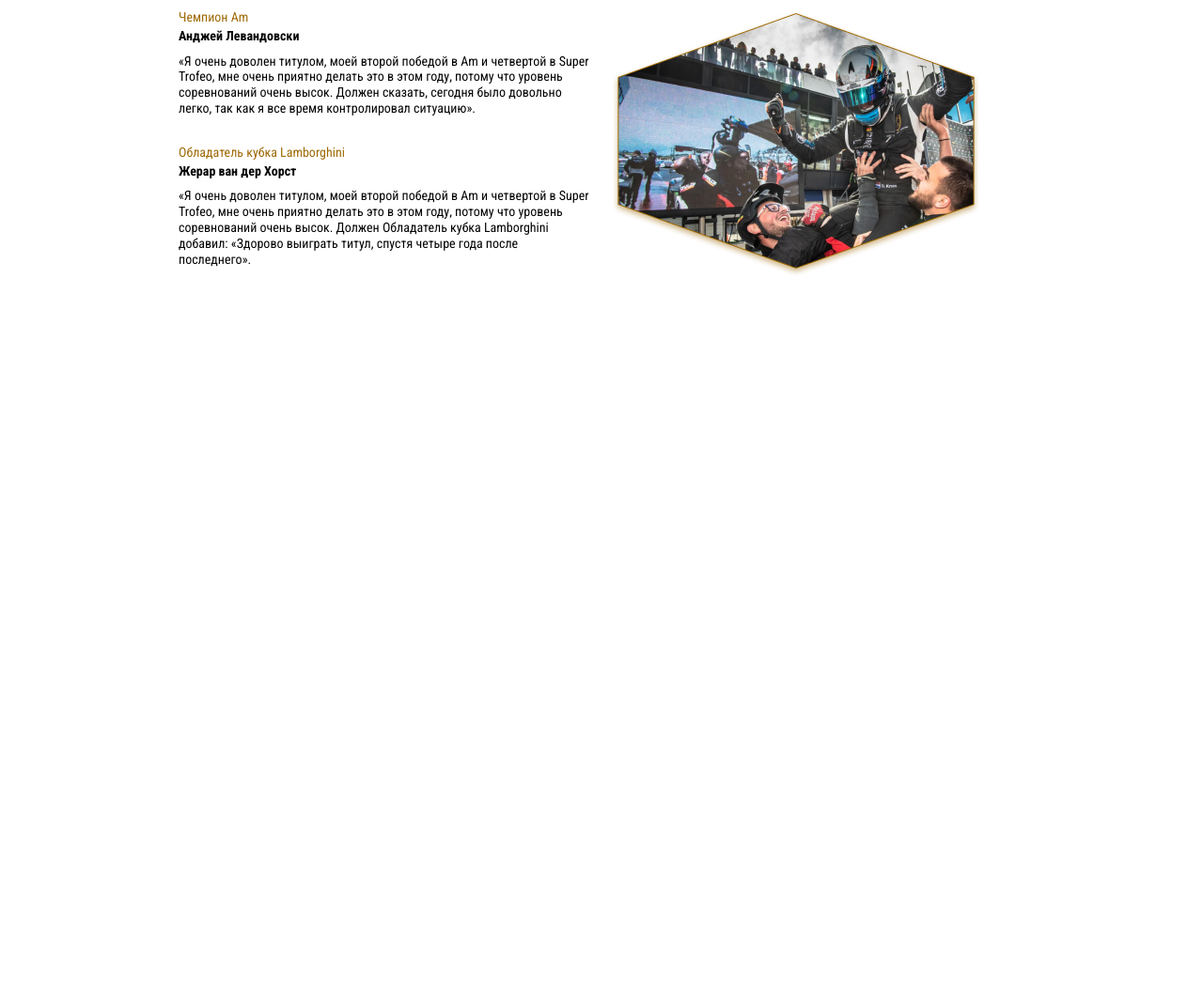
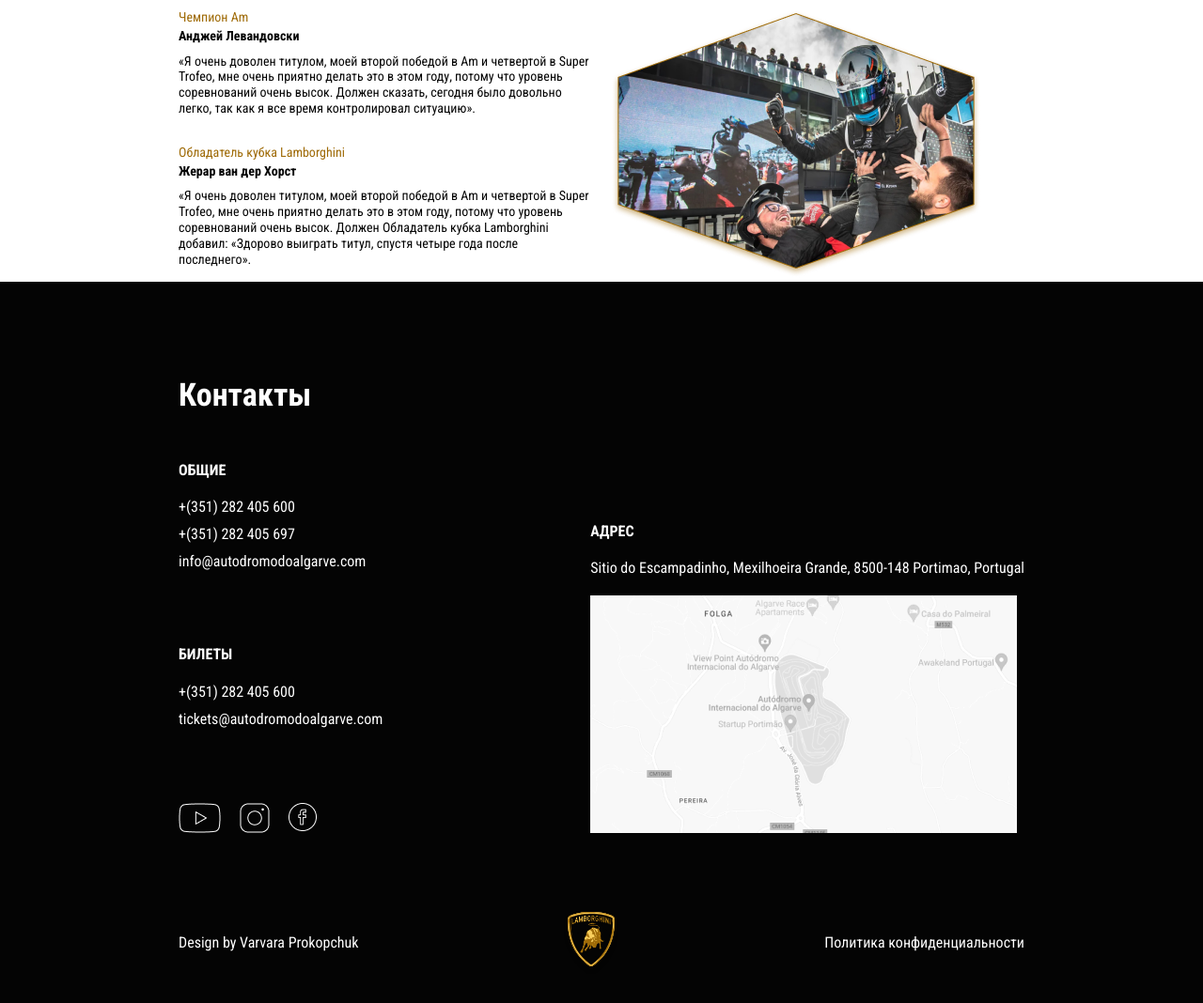
Before and after one commit to IlyaVishnikin/Frontend-LamborginiRace, a plain HTML site: page index.html in a window 1280 px wide. Shown: the part 5618-6686 px from the top of the page at 94% size. Before the commit the page ends 5918 px from the top, so only its background shows below. Drawn offline with nearby package versions, Linux system fonts and the light colour scheme.

Commit message:
added footer

```diff
--- /dev/null
+++ b/css/footer.css
@@ -0,0 +1,86 @@
+@import 'vars.css';
+
+/* GENERAL */
+.footer__text {
+  font-size: 16px;
+}
+
+.footer__subheader {
+  font-size: 16px;
+  font-weight: 700;
+}
+/* GENERAL END */
+
+.footer {
+  height: 100vh;
+
+  background-color: var(--color-black);
+  color: white;
+}
+
+.footer__top {
+  display: flex;
+  justify-content: space-between;
+
+  margin-bottom: 80px;
+}
+
+.footer__inner {
+  padding-top: 100px;
+}
+
+.footer__header {
+  font-size: 34px;
+  margin-bottom: 50px;
+}
+
+.footer__left-side {
+  display: flex;
+  flex-direction: column;
+  gap: 30px;
+}
+
+.general-information {
+  margin-bottom: 50px;
+}
+
+.general-information__header {
+  margin-bottom: 20px;
+}
+
+.general-information__phone {
+  margin-bottom: 10px;
+}
+
+.tickets-information {
+  margin-bottom: 50px;
+}
+
+.tickets-information__header {
+  margin-bottom: 20px;
+}
+
+.tickets-information__phone {
+  margin-bottom: 10px;
+}
+
+.social-links {
+  display: flex;
+  gap: 20px;
+}
+
+.footer__right-side {
+  margin-top: auto;
+  margin-bottom: 0;
+}
+
+.location-information__header,
+.location-information__location {
+  margin-bottom: 20px;
+}
+
+.footer__bottom {
+  display: flex;
+  justify-content: space-between;
+  align-items: center;
+}
--- a/index.html
+++ b/index.html
@@ -14,6 +14,7 @@
   <link rel="stylesheet" href="css/style.css">
   <link rel="stylesheet" href="css/header.css">
   <link rel="stylesheet" href="css/main.css">
+  <link rel="stylesheet" href="css/footer.css">
 
   <link rel="stylesheet" href="https://cdn.jsdelivr.net/npm/swiper@9/swiper-bundle.min.css">
 </head>
@@ -275,8 +276,47 @@
           </div>
         </div>
     </section>
+  </main>
 
-  </main>
+  <footer class="footer">
+    <div class="main_container">
+      <div class="footer__inner">
+        <h3 class="footer__header">Контакты</h3>
+        <div class="footer__top">
+          <div class="footer__left-side">
+            <div class="footer__general-information general-information">
+              <h4 class="general-information__header footer__subheader">ОБЩИЕ</h4>
+              <p class="general-information__phone footer__text">+(351) 282 405 600</p>
+              <p class="general-information__phone footer__text">+(351) 282 405 697</p>
+              <p class="general-information__email footer__text">info@autodromodoalgarve.com</p>
+            </div>
+            <div class="footer__tickets-information tickets-information">
+              <h4 class="tickets-information__header footer__subheader">БИЛЕТЫ</h4>
+              <p class="tickets-information__phone footer__phone footer__text">+(351) 282 405 600</p>
+              <p class="tickets-information__email footer__email footer__text">tickets@autodromodoalgarve.com</p>
+            </div>
+            <div class="footer__social-links social-links">
+              <a href="#" class="social-link__link"><img src="img/footer/youtube-icon.png" alt="YouTube" class="social-links__icon"></a>
+              <a href="#" class="social-link__link"><img src="img/footer/instagram-icon.png" alt="Instagram" class="social-links__icon"></a>
+              <a href="#" class="social-link__link"><img src="img/footer/facebook-icon.png" alt="Facebook" class="social-links__icon"></a>
+            </div>
+          </div>
+          <div class="footer__right-side">
+             <div class="footer_location-information location-information">
+                <h4 class="location-information__header footer__subheader">АДРЕС</h4>
+                <p class="location-information__location footer__text">Sitio do Escampadinho, Mexilhoeira Grande, 8500-148 Portimao, Portugal</p>
+                <img src="img/footer/location.png" alt="Location: Sitio do Escampadinho, Mexilhoeira Grande, 8500-148 Portimao, Portugal" class="location-information__map">
+             </div>
+          </div>
+        </div>
+        <div class="footer__bottom">
+          <p class="footer__text">Design by Varvara Prokopchuk</p>
+          <img src="img/footer/logo.svg" alt="Lamborghini Logotype">
+          <p class="footer__text">Политика конфиденциальности</p>
+        </div>
+      </div>
+    </div>
+  </footer>
 
   <script src="https://cdn.jsdelivr.net/npm/swiper@9/swiper-bundle.min.js"></script>
   <script src="js/main.js"></script>
```
